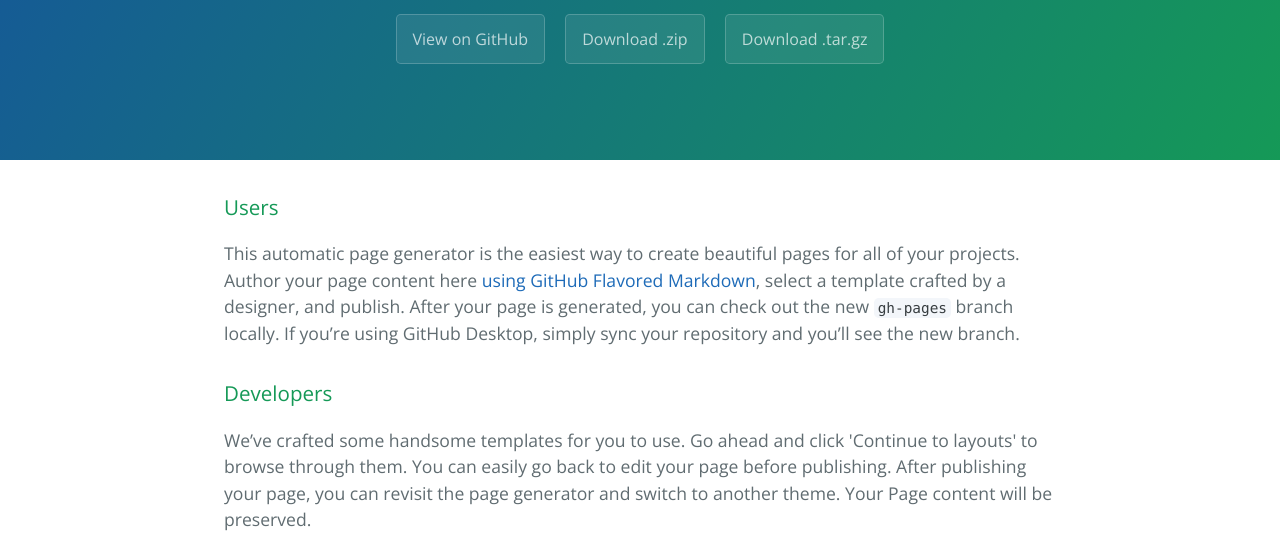
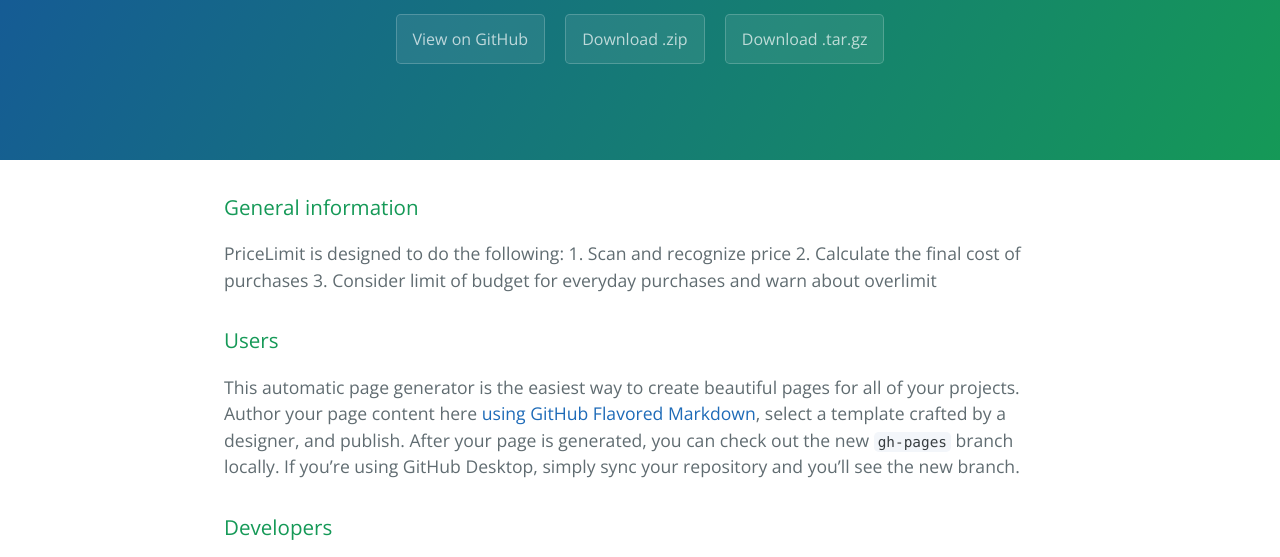
Before and after one commit to AnastasyaUporova/pricelimit, a plain HTML site: page index.html in a window 1280 px wide. Shown: the part 176-733 px from the top of the page. Drawn offline with nearby package versions, Linux system fonts and the light colour scheme.

Commit message:
Update index.html

```diff
--- a/index.html
+++ b/index.html
@@ -19,6 +19,15 @@
     </section>
 
     <section class="main-content">
+
+
+       <h3>
+<a id="welcome-to-github-pages" class="anchor" href="#welcome-to-github-pages" aria-hidden="true"><span aria-hidden="true" class="octicon octicon-link"></span></a>General information</h3>
+ <p> PriceLimit is designed to do the following:
+1. Scan and recognize price
+2. Calculate the final cost of purchases
+3. Consider limit of budget for everyday purchases and warn about overlimit
+</p>
       <h3>
 <a id="welcome-to-github-pages" class="anchor" href="#welcome-to-github-pages" aria-hidden="true"><span aria-hidden="true" class="octicon octicon-link"></span></a>Users</h3>
 
```
